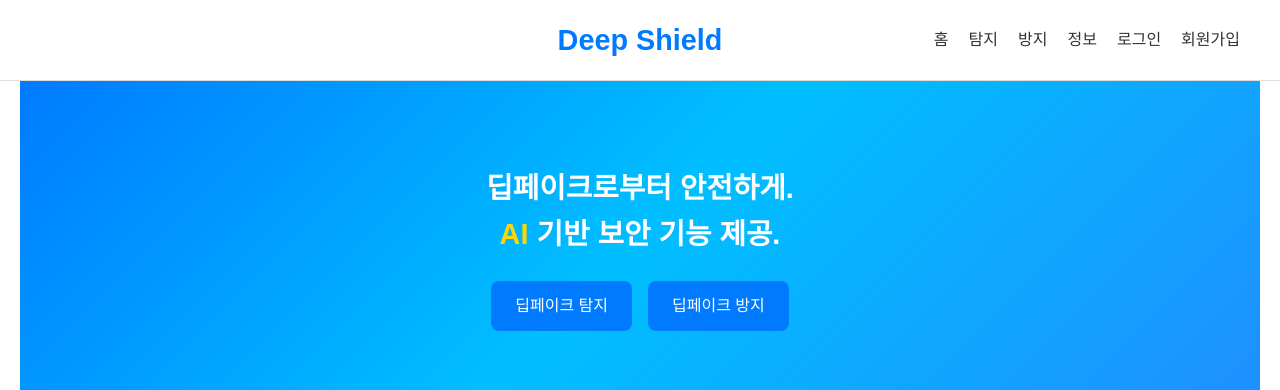
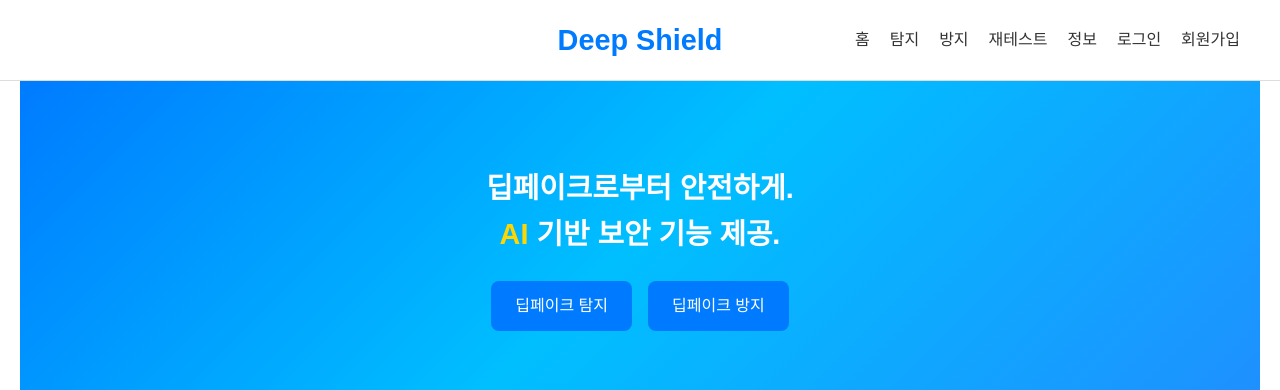
Before and after one commit to sableye988/Deep_Shield_combined, a Flask app: page / in a window 1280 px wide. Shown: the top 390 px of the page. Run offline with Flask 3, Linux system fonts and the light colour scheme; some libraries are stand-ins or nearby versions.

Commit message:
Update base.html

```diff
--- a/apps/mine/templates/base.html
+++ b/apps/mine/templates/base.html
@@ -13,6 +13,7 @@
                 <a href="{{ url_for('index') }}">홈</a>
                 <a href="{{ url_for('detect') }}">탐지</a>
                 <a href="{{ url_for('prevent') }}">방지</a>
+                <a href="{{ url_for('verify') }}">재테스트</a>
                 <a href="{{ url_for('info') }}">정보</a>
 
                 {% if session.get('user_id') and session.get('username') %}
```
